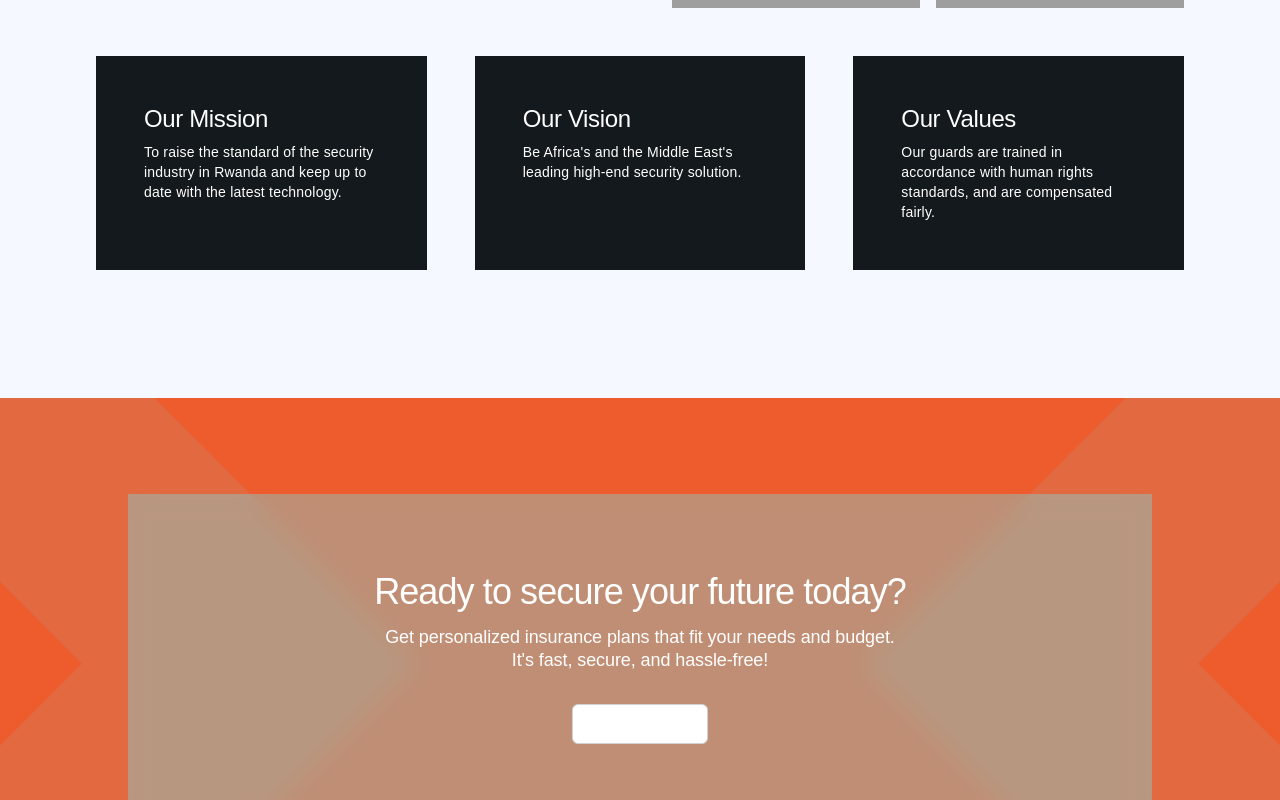
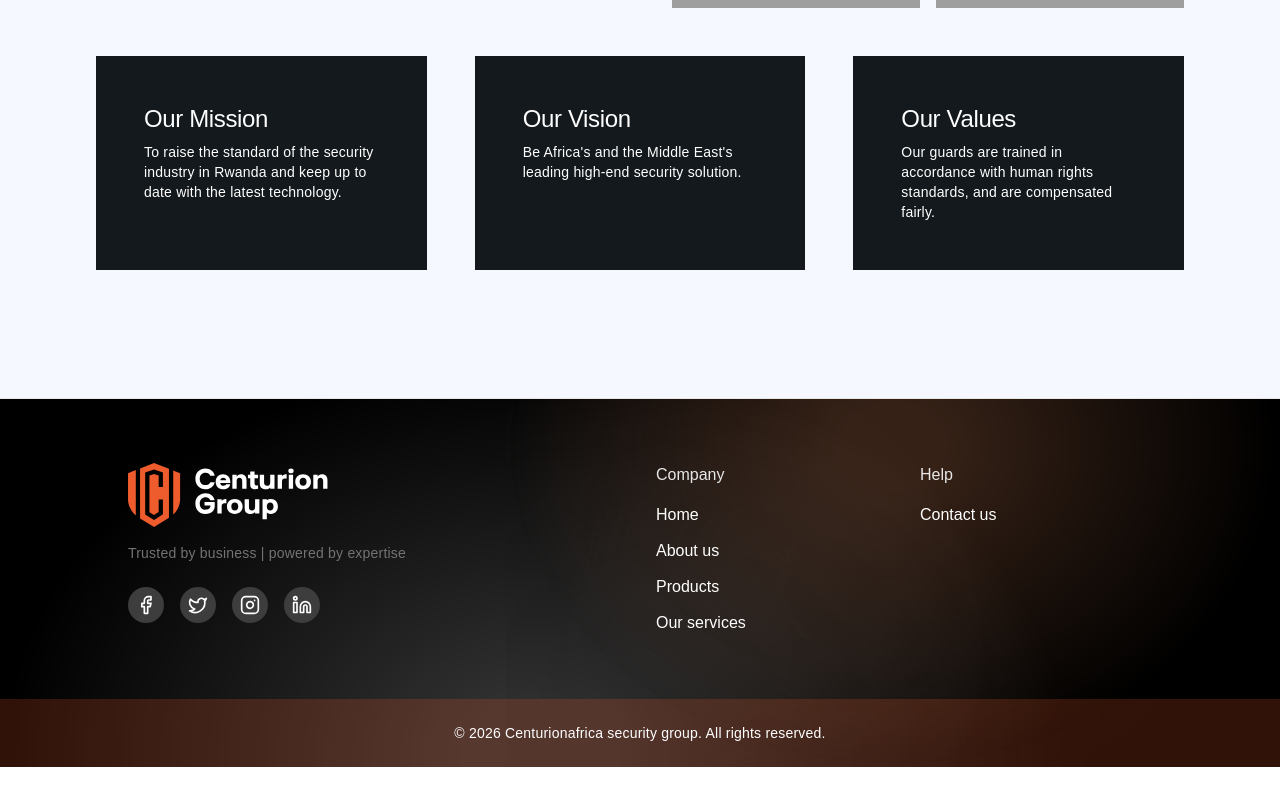
Before and after one commit to centurionafrican/website, a Next.js app: page / in a window 1280 px wide. Shown: the part 1320-2120 px from the top of the page. After the commit the page ends 2087 px from the top, so only its background shows below. Built offline with nearby package versions, Linux system fonts and the light colour scheme; grey boxes are pictures that could not be loaded; a web font is replaced by a local one.

Commit message:
Clean the project and the footer

```diff
--- a/src/app/(public)/about/page.tsx
+++ b/src/app/(public)/about/page.tsx
@@ -3,8 +3,8 @@ import { MainLayout } from "@/layouts/";
 import AboutScreen from "@/screens/about";
 
 export const metadata: Metadata = {
-  title: "About us | Alliance Insurance Brokers",
-  description: "Your dedicated insurance partner, today & tomorrow.",
+  title: "About us | Centurionafrica security group",
+  description: "Trusted by business | powered by expertise.",
   icons: {
     icon: "/icon.svg",
     shortcut: "/favicon.png",
--- a/src/app/(public)/products/page.tsx
+++ b/src/app/(public)/products/page.tsx
@@ -6,8 +6,8 @@ import ServicesScreen from "@/screens/services";
 import ProductScreen from "@/screens/products";
 
 export const metadata: Metadata = {
-  title: "Products on offer | Alliance Insurance Brokers",
-  description: "Your dedicated insurance partner, today & tomorrow.",
+  title: "Products on offer | Centurionafrica security group",
+  description: "Trusted by business | powered by expertise.",
   icons: {
     icon: "/icon.svg",
     shortcut: "/favicon.png"
--- a/src/app/(public)/services/page.tsx
+++ b/src/app/(public)/services/page.tsx
@@ -5,8 +5,8 @@ import AboutScreen from "@/screens/about";
 import ServicesScreen from "@/screens/services";
 
 export const metadata: Metadata = {
-  title: "Services  | Alliance Insurance Brokers",
-  description: "Your dedicated insurance partner, today & tomorrow.",
+  title: "Services  | Centurionafrica security group",
+  description: "Trusted by business | powered by expertise.",
   icons: {
     icon: "/icon.svg",
     shortcut: "/favicon.png",
--- a/src/components/organisms/footer.tsx
+++ b/src/components/organisms/footer.tsx
@@ -14,13 +14,13 @@ const Footer = () => {
   ];
 
   return (
-    <footer className="w-full bg-gray-50 relative overflow-hidden landing_font border-t border-t-gray-100">
+    <footer className="w-full bg-black relative overflow-hidden landing_font border-t border-t-gray-100">
       <motion.div
         className="absolute opacity-25 w-[67.5rem] h-[49.75rem] -top-[2.8125rem] left-0 backdrop-blur-[160px] z-0"
         initial={{ x: 0 }}
         style={{
           background:
-            "radial-gradient(50% 50% at 50% 50%, #7BDDE2 13.5%, rgba(127, 208, 231, 0) 100%)",
+            "radial-gradient(50% 50% at 50% 50%, #c3c3c3 13.5%, rgba(127, 208, 231, 0) 100%)",
         }}
       />
 
@@ -29,7 +29,7 @@ const Footer = () => {
         initial={{ x: 0 }}
         style={{
           background:
-            "radial-gradient(50% 50% at 50% 50%, #3541AB 13.5%, rgba(127, 208, 231, 0) 100%)",
+            "radial-gradient(50% 50% at 50% 50%, #d5855a 13.5%, rgba(127, 208, 231, 0) 100%)",
         }}
       />
 
@@ -48,7 +48,7 @@ const Footer = () => {
                 <CompanyLogo />
               </Link>
               <p className="mt-4 text-gray-500 text-sm">
-                Your dedicated insurance partner, today & tomorrow
+                Trusted by business | powered by expertise
               </p>
               <div className="flex gap-4 mt-6">
                 {socialIcons.map((Item, index) => (
@@ -71,13 +71,13 @@ const Footer = () => {
             animate={{ opacity: 1, y: 0 }}
             transition={{ duration: 0.5, delay: 0.2 }}
           >
-            <h3 className="text-gray-900 font-medium mb-4">Company</h3>
+            <h3 className="text-gray-100 font-medium mb-4">Company</h3>
             <ul className="space-y-3">
               <motion.li
                 whileHover={{ x: 5 }}
                 transition={{ type: "spring", stiffness: 300 }}
               >
-                <a href="/" className="text-gray-600 hover:text-gray-900">
+                <a href="/" className="text-white hover:text-gray-100">
                   Home
                 </a>
               </motion.li>
@@ -85,7 +85,7 @@ const Footer = () => {
                 whileHover={{ x: 5 }}
                 transition={{ type: "spring", stiffness: 300 }}
               >
-                <a href="/about" className="text-gray-600 hover:text-gray-900">
+                <a href="/about" className="text-white hover:text-gray-100">
                   About us
                 </a>
               </motion.li>
@@ -95,7 +95,7 @@ const Footer = () => {
               >
                 <a
                   href="/products"
-                  className="text-gray-600 hover:text-gray-900"
+                  className="text-white hover:text-gray-100"
                 >
                   Products
                 </a>
@@ -106,7 +106,7 @@ const Footer = () => {
               >
                 <a
                   href="/services"
-                  className="text-gray-600 hover:text-gray-900"
+                  className="text-white hover:text-gray-100"
                 >
                   Our services
                 </a>
@@ -119,7 +119,7 @@ const Footer = () => {
             animate={{ opacity: 1, y: 0 }}
             transition={{ duration: 0.5, delay: 0.3 }}
           >
-            <h3 className="text-gray-900 font-medium mb-4">Help</h3>
+            <h3 className="text-gray-100 font-medium mb-4">Help</h3>
             <ul className="space-y-3">
               {/* {["Contact us", "Privacy policy", "Terms & conditions"].map( */}
               <motion.li
@@ -128,7 +128,7 @@ const Footer = () => {
               >
                 <a
                   href="/contact"
-                  className="text-gray-600 hover:text-gray-900"
+                  className="text-white hover:text-gray-100"
                 >
                   Contact us
                 </a>
@@ -138,9 +138,9 @@ const Footer = () => {
         </div>
       </div>
 
-      <div className="bg-secondary text-center py-6 relative z-10">
+      <div className="bg-secondary/20 text-center py-6 relative z-10">
         <p className="text-white text-sm">
-          © {new Date().getFullYear()} Alliance Insurance Brokers. All rights
+          © {new Date().getFullYear()} Centurionafrica security group. All rights
           reserved.
         </p>
       </div>
--- a/src/components/screens/contacts/form.tsx
+++ b/src/components/screens/contacts/form.tsx
@@ -39,7 +39,7 @@ const ContactForm = () => {
           phone: data.phone,
           subject: data.subject,
           message: data.message,
-          to_name: "Alliance Insurance Brokers"
+          to_name: "Centurionafrica security group"
         },
         PUBLIC_KEY
       );
--- a/src/screens/landing/index.tsx
+++ b/src/screens/landing/index.tsx
@@ -11,7 +11,7 @@ export default function LandingScreen() {
       {/* <TrustedBy /> */}
       {/* <Services /> */}
       <AboutSection />
-      <Contact />
+      {/* <Contact /> */}
     </div>
   );
 }
```
